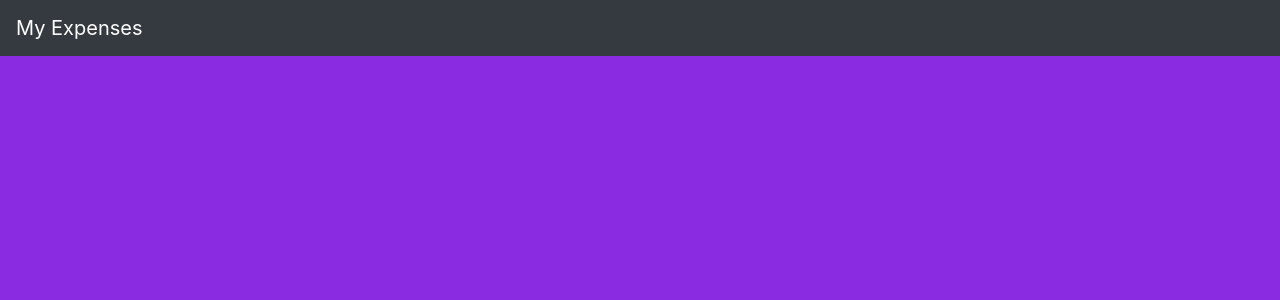
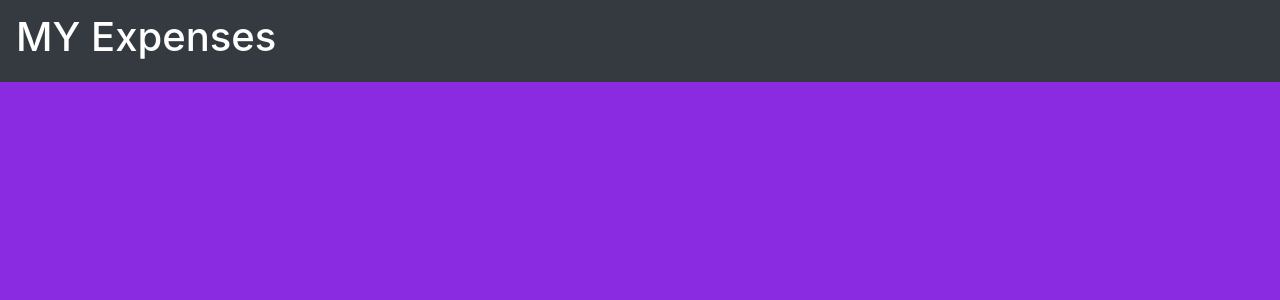
Before and after one commit to AbhiVikrant/Expenses-Calculater, a React (Create React App) app in the folder client/: page / in a window 1280 px wide. Shown: the top 300 px of the page. Built offline with nearby package versions, Linux system fonts and the light colour scheme.

Commit message:
Added h1 tag to header.

```diff
--- a/client/src/components/App.js
+++ b/client/src/components/App.js
@@ -6,7 +6,7 @@ class App extends Component {
     return (
       <div className="App">
         <Header className="Header fixed-top" dark={true}>
-          My Expenses
+          <h1>MY Expenses</h1>
         </Header>{" "}
       </div>
     );
```
